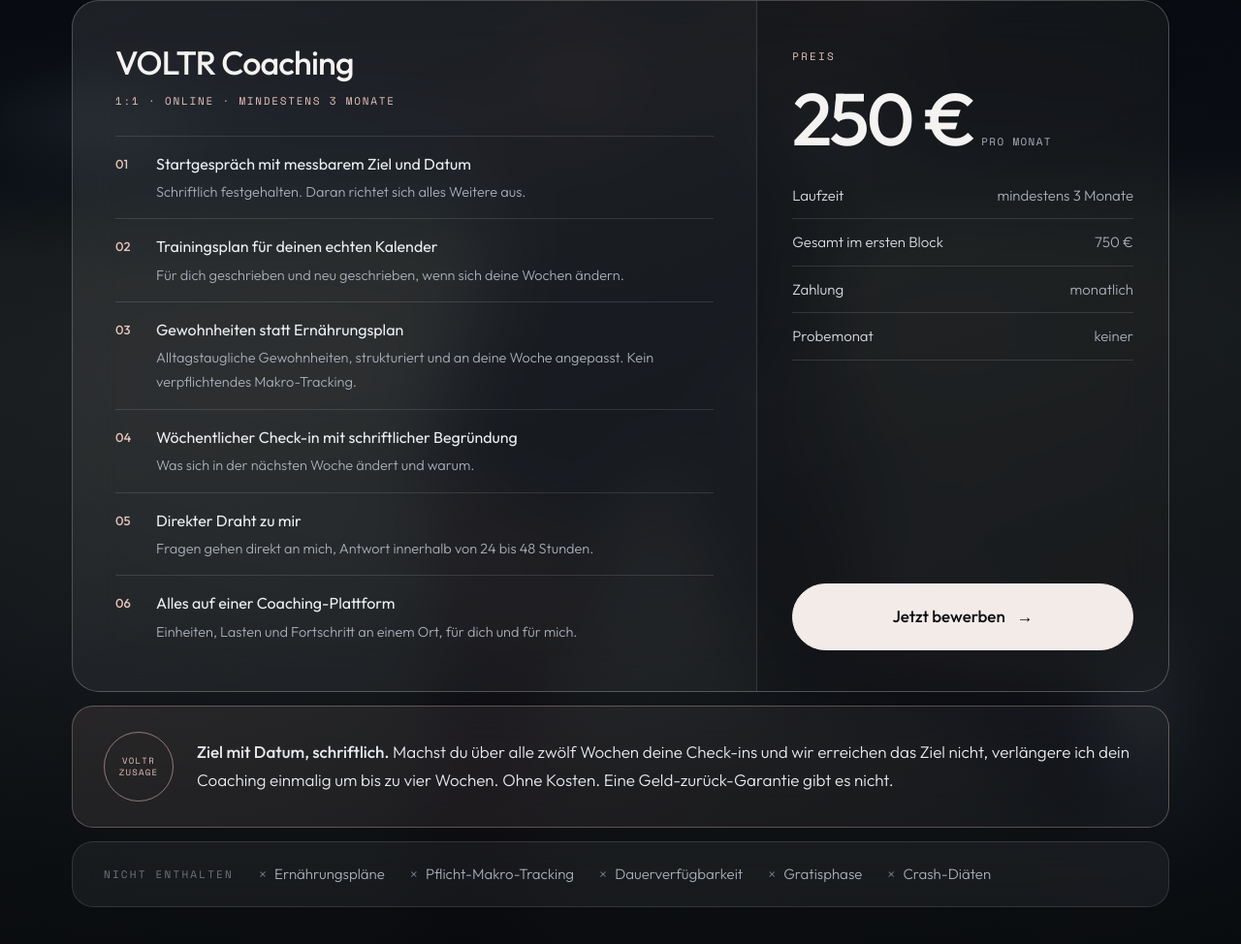
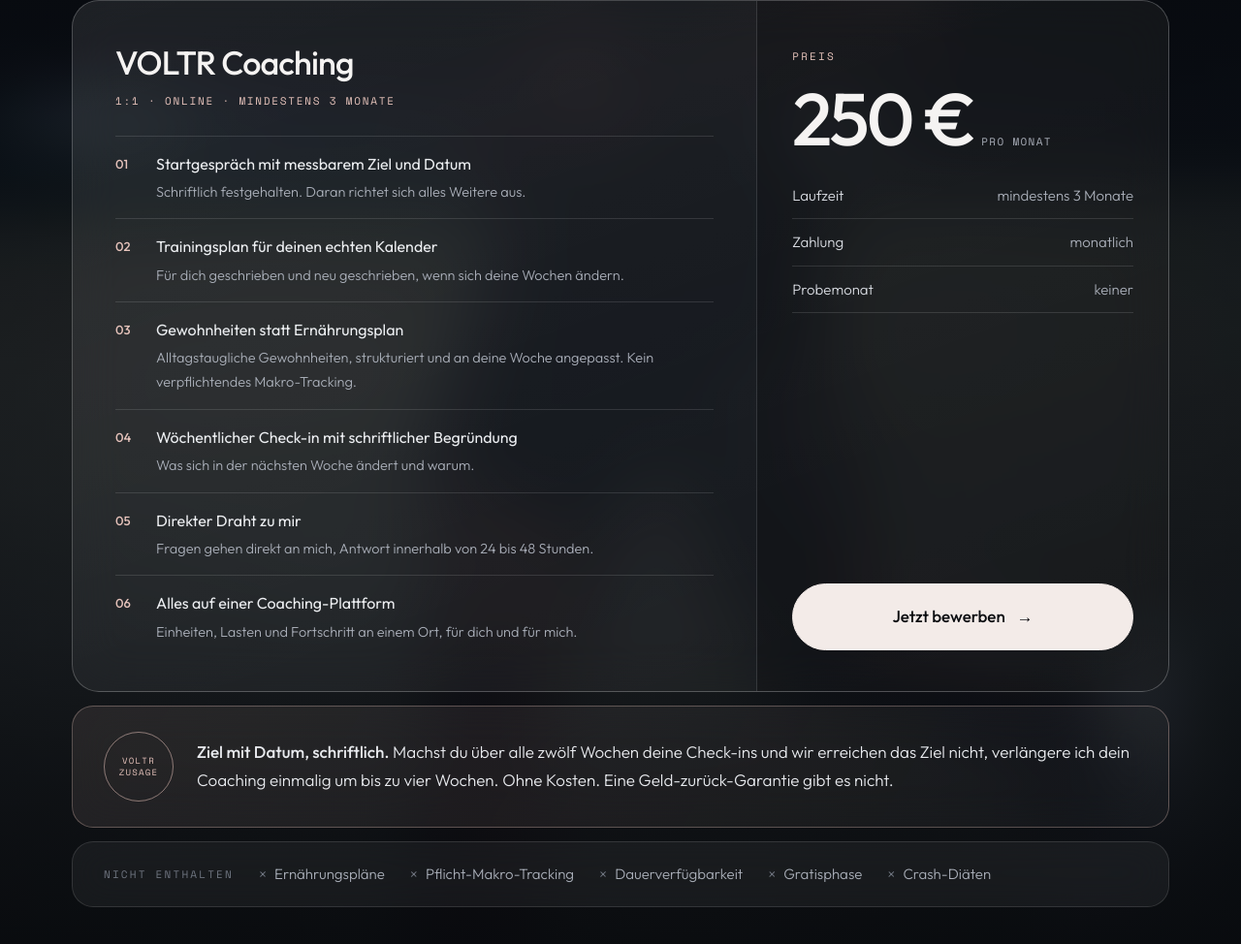
Before and after one commit to training-debug/voltr-site, a plain HTML site: page bewerbung/index.html in a window 1280 px wide. Shown: the part 8693-9667 px from the top of the page at 97% size. Drawn offline with Linux system fonts and the light colour scheme.

Commit message:
Add files via upload

```diff
--- a/bewerbung/index.html
+++ b/bewerbung/index.html
@@ -546,7 +546,6 @@ body{line-height:1.7}
      <div class="amt">250 €<small>pro Monat</small></div>
      <ul class="terms">
       <li>Laufzeit<span>mindestens 3 Monate</span></li>
-      <li>Gesamt im ersten Block<span>750 €</span></li>
       <li>Zahlung<span>monatlich</span></li>
       <li>Probemonat<span>keiner</span></li>
      </ul>
```
